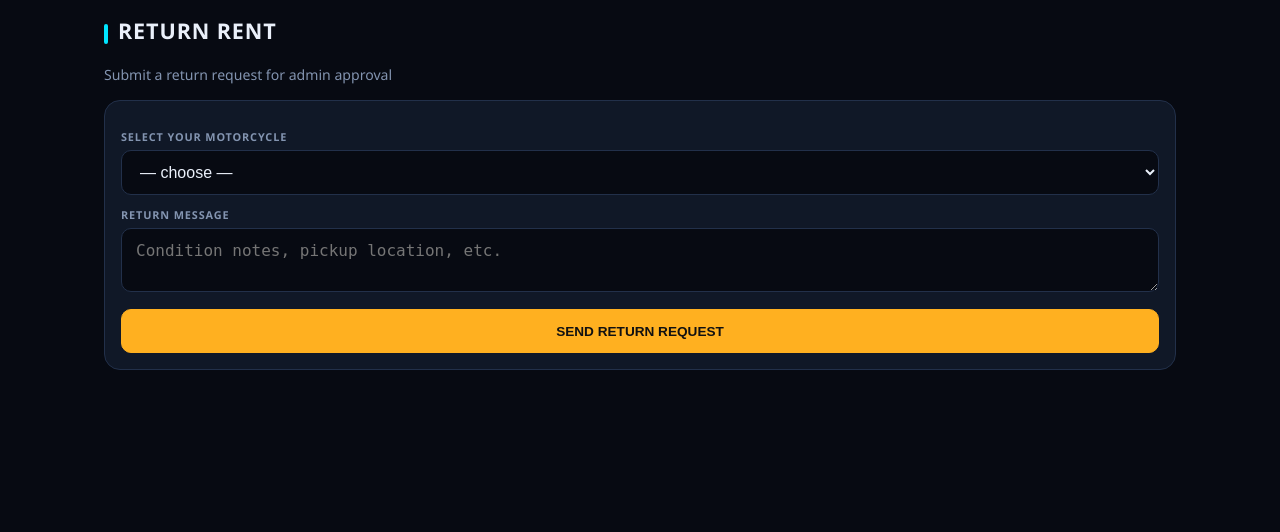
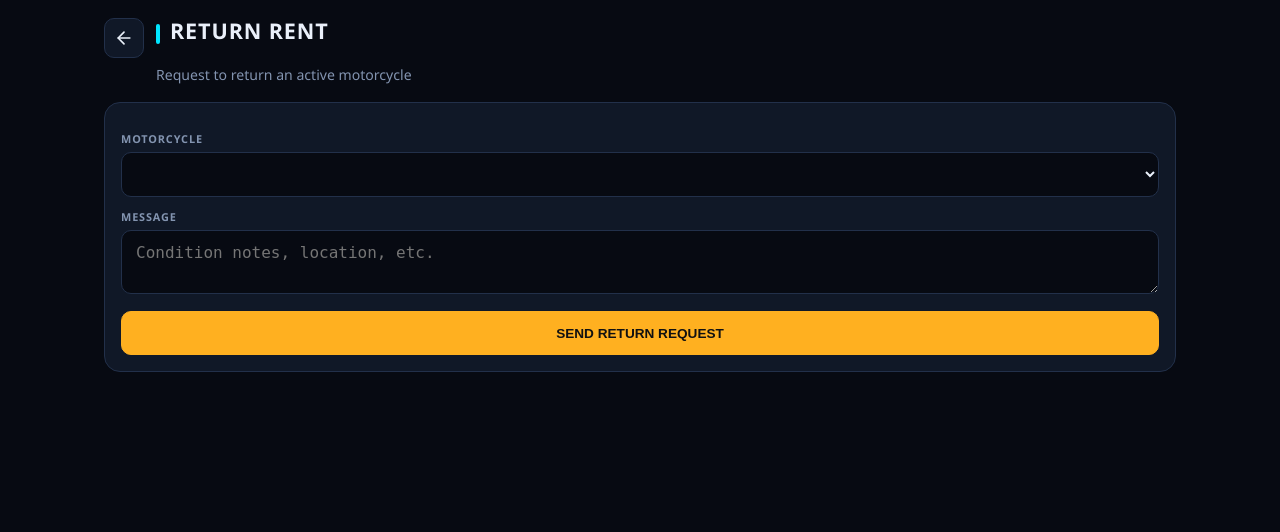
Before and after one commit to redondopreciousangela-rgb/MotoQR, a Flask app: template templates/return.html in a window 1280 px wide. Shown: the top 532 px of the page. Run offline with Flask 3, Linux system fonts and the light colour scheme; the template is opened without the code that fills it, so the values that code supplies are empty; some libraries are stand-ins or nearby versions.

Commit message:
Page-back on returns, users, alerts, GPS; fix sidebar over map

```diff
--- a/templates/return.html
+++ b/templates/return.html
@@ -1,25 +1,32 @@
 {% extends "base.html" %}
 {% block title %}Return · MotoQR{% endblock %}
 {% block content %}
+<div class="page-head">
+  <a class="page-back" href="{{ url_for('client_home') }}" aria-label="Back">
+    <i data-lucide="arrow-left"></i>
+  </a>
+  <div>
     <div class="section-bar"><h2>RETURN RENT</h2></div>
-<p class="subtitle">Submit a return request for admin approval</p>
+    <p class="subtitle">Request to return an active motorcycle</p>
+  </div>
+</div>
 
-<div class="form-card">
-  <form method="post">
+<form method="post" class="form-card">
   <div class="field">
-      <label>SELECT YOUR MOTORCYCLE</label>
+    <label>MOTORCYCLE</label>
     <select name="motorcycle" required>
-        <option value="">— choose —</option>
       {% for r in active %}
       <option value="{{ r.motorcycle }}">{{ r.motorcycle }} ({{ r.status }})</option>
       {% endfor %}
     </select>
   </div>
   <div class="field">
-      <label>RETURN MESSAGE</label>
-      <textarea name="message" required placeholder="Condition notes, pickup location, etc."></textarea>
+    <label>MESSAGE</label>
+    <textarea name="message" placeholder="Condition notes, location, etc." required></textarea>
   </div>
   <button class="btn amber filled block" type="submit">SEND RETURN REQUEST</button>
 </form>
-</div>
 {% endblock %}
+{% block scripts %}
+<script>if (window.lucide) lucide.createIcons();</script>
+{% endblock %}
```
Also changed, not shown: templates/notifications.html (+12 -2 lines), templates/return_requests.html (+13 -3 lines), templates/users.html (+12 -2 lines). Lines whose indentation alone changed are shown as unchanged.
